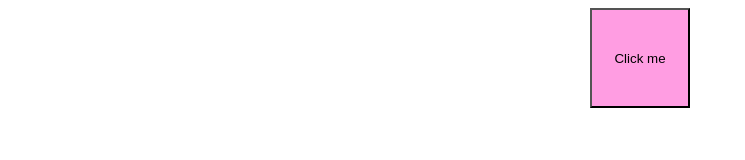
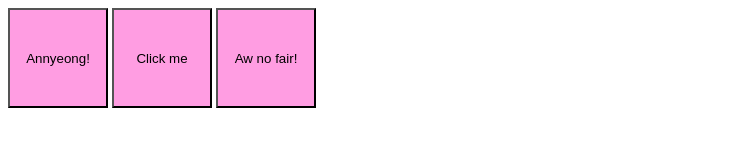
Before and after one commit to breezyfasano/dva-soundboard, a website: page site/index.html in a window 1280 px wide. Shown: the whole page, without its empty margins (0-745 px from the left). Drawn offline with Linux system fonts and the light colour scheme.

Commit message:
finished the playSound  script

```diff
--- a/site/css/styles.css
+++ b/site/css/styles.css
@@ -6,5 +6,5 @@
   height: 100px;
   background-color: #ff9de2;
   margin: 0 auto 0 auto;
-  display: block;
+  display: inline-block;
   text-align: center; }
--- a/site/index.html
+++ b/site/index.html
@@ -11,21 +11,24 @@
 
 <body>
     <div class="buttons">
-        <button class="dvaButton">Click me</button>
+        <button class="dvaButton" onclick="playSound(0)"> Annyeong! </button>
+        <button class="dvaButton" onclick="playSound(1)"> Click me </button>
+        <button class="dvaButton" onclick="playSound(2)"> Aw no fair! </button>
     </div>
 
-    <audio src="audio/Anneong.ogg"></audio>
+    <audio src="audio/Annyeong.ogg" data-i="0" preload="auto"></audio>
+    <audio src="audio/AreYouEvenTrying.ogg" data-i="1" preload="auto"></audio>
+    <audio src="audio/AwNoFair.ogg" data-i="2" preload="auto"></audio>
 
     <script>
-     const allButtons = document.getElementsByClassName(".dvaButton");
-     const allAudio = document.getElementsByTagName("audio");
+        function playSound(i) { // accepts the index no as the argument and plays the corresponding audio clip
+            const audioClip = document.querySelector(`audio[data-i="${i}"`);
+            audioClip.currentTime = 0;
+            audioClip.play();
+        }
+    </script>
 
-     function echoElement() {
-         console.log(allButtons[0]);
-     }
 
-window.onclick = echoElement();
-    </script>
 </body>
 
 </html>
```
